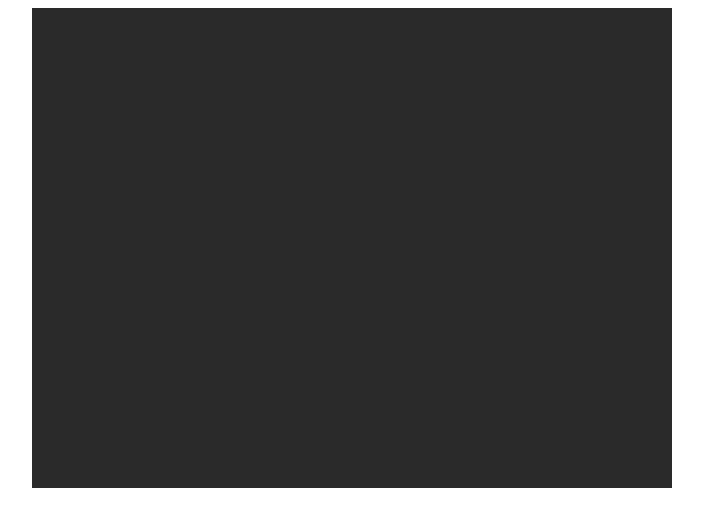
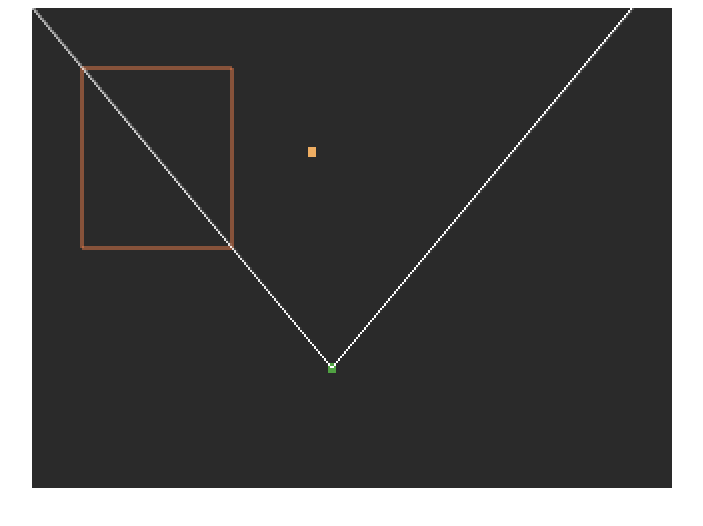
Before and after one commit to IsaacThoman/suburban-wasteland, a website: page index.html in a window 1280 px wide. Shown: the whole page, without its empty margins (288-991 px from the left). Drawn offline with nearby package versions, Linux system fonts and the light colour scheme.

Commit message:
broken FOV math

```diff
--- a/index.html
+++ b/index.html
@@ -2,12 +2,12 @@
 <html lang="en">
 <head>
     <meta charset="UTF-8">
-    <title>Title</title>
+    <title>wasteland</title>
 </head>
 <body>
 <canvas id="gameCanvas" width="320" height="200" style="height: 480px; width: 640px; image-rendering: pixelated; margin-left: auto;margin-right: auto;display: block;"></canvas>
 
 <script src="/socket.io/socket.io.js"></script>
-<script src="game.js"></script>
+<script src="public/game.js"></script>
 </body>
 </html>
--- a/public/game.js
+++ b/public/game.js
@@ -1,7 +1,9 @@
 const canvas = document.getElementById("gameCanvas");
 const ctx = canvas.getContext("2d");
+const PI = Math.PI;
+const radToDeg = 1/3.14*180;
 let keys = {'up':false,'down':false,'left':false,'right':false};
-let renderMode = 0;
+let renderMode = 1;
 document.addEventListener("keydown", keyDownHandler, false);
 document.addEventListener("keyup", keyUpHandler, false);
 function keyDownHandler(e) {
@@ -26,6 +28,20 @@ function keyUpHandler(e) {
     }
 }
 
+let mikeObject = {'type':'remotePlayer','x':140,'y':60};
+let wall1 = {'type':'wall','x1':100,'y1':100,'x2':100,'y2':25};
+let wall2 = {'type':'wall','x1':100,'y1':25,'x2':25,'y2':25};
+let wall3 = {'type':'wall','x1':25,'y1':25,'x2':25,'y2':100};
+let wall4 = {'type':'wall','x1':25,'y1':100,'x2':100,'y2':100};
+
+let objects = [wall1,wall2,wall3,wall4,mikeObject];
+let objectsToRender = [];
+
+let localPlayer = {'x':150,'y':150,'dir':3.14/2};
+let playerSpeed = 2.5;
+let rotationSpeed = 0.025;
+let FOV = 3.14/2;
+
 requestAnimationFrame(doFrame);
 function doFrame(){
     ctx.fillStyle = "#2a2a2a";
@@ -34,13 +50,153 @@ function doFrame(){
     ctx.fill();
     ctx.closePath();
 
+    playerControls();
+    prepareForRender();
+
     if(renderMode==0)
-        renderObjects();
+        render3D();
+    if(renderMode==1)
+        renderTopDown();
 
     requestAnimationFrame(doFrame);
 }
 
-function renderObjects(){
+function playerControls(){
+    if(keys.up){
+        localPlayer.x+= Math.cos(localPlayer.dir);
+        localPlayer.y-= Math.sin(localPlayer.dir);
+    }
+    if(keys.down){
+        localPlayer.x-= Math.cos(localPlayer.dir);
+        localPlayer.y+= Math.sin(localPlayer.dir);
+    }
+    if(keys.left){
+        localPlayer.dir+=rotationSpeed;
+    }
+    if(keys.right){
+        localPlayer.dir-=rotationSpeed;
+    }
+
+    if(localPlayer.dir<0)
+        localPlayer.dir=2*PI;
+    if(localPlayer.dir>2*PI)
+        localPlayer.dir = 0;
+}
+let frameOn = 0;
+
+
+function prepareForRender(){
+    for(let i = 0; i<objects.length; i++){
+        if(objects[i].type == 'remotePlayer'){
+            objects[i]['x1'] = objects[i].x; objects[i]['x2'] = objects[i].x;
+            objects[i]['y1'] = objects[i].y; objects[i]['y2'] = objects[i].y;
+        }
+        objects[i]['centerX'] = (objects[i].x1+objects[i].x2)/2;
+        objects[i]['centerY'] = (objects[i].y1+objects[i].y2)/2;
+        objects[i]['distFromPlayer'] = Math.sqrt(Math.pow(localPlayer.x-objects[i].x1 ,2)+Math.pow(localPlayer.y-objects[i].y1,2));
+        objects[i]['dirFromPlayer'] = Math.atan2(objects[i].y1 - localPlayer.y,objects[i].x1 - localPlayer.x);
+
+        objects[i]['distFromPlayer2'] = Math.sqrt(Math.pow(localPlayer.x-objects[i].x2 ,2)+Math.pow(localPlayer.y-objects[i].y2,2));
+        objects[i]['dirFromPlayer2'] = Math.atan2(objects[i].y2 - localPlayer.y,objects[i].x2 - localPlayer.x);
+
+
+
+        //this line mods by a rotation, and shifts up by a rotation, and mods again. This makes it positive.
+        let adjustedDirFromPlayer = ((((objects[0]['dirFromPlayer']%(2*PI))+(2*PI))%(2*PI)));
+
+        let side1 = 0*PI-(localPlayer.dir+FOV/2);
+        let side2 = 2*PI-(localPlayer.dir-FOV/2);
+        side1 = ((((side1%(2*PI))+(2*PI))%(2*PI)));
+        side2 = ((((side2%(2*PI))+(2*PI)%(2*PI))));
+
+        let angDiffOld = (localPlayer.dir - (Math.atan2(objects[i]['y1']-localPlayer.y,objects[i]['x1']-localPlayer.x)+ PI + 2*PI)%(2*PI)-PI);
+
+        objects[i]['inFOV'] = angDiffOld>FOV/2&&angDiffOld<0-FOV/2;
+     //   objects[i]['inFOV'] = adjustedDirFromPlayer>=side1 && adjustedDirFromPlayer<=side2 ;
+        ///   side2>adjDir>side1
+        //  objects[i]['inFOV'] = true;
+        frameOn++;
+        if(frameOn%60==0){
+            //    console.log('adjDir:    '+Math.floor(adjustedDirFromPlayer*radToDeg));
+            //    console.log('playerDir: '+ Math.floor(side2*radToDeg)+','+Math.floor(side1*radToDeg));
+            console.log(localPlayer.dir*radToDeg)
+        //    console.log(adjustedDirFromPlayer*radToDeg)
+        }
+
+
+    }
+
+    objectsToRender = [];
+    let objectsCopy = objects.slice();
+    for(let i = 0; i<objects.length; i++)
+        objectsToRender[i] = i;
+
+    for(let i = 0; i<objects.length; i++){
+        for(let j = i; j<objects.length; j++){
+            if(objectsCopy[j]['distFromPlayer']<objectsCopy[i]['distFromPlayer']){
+                let iWas = objectsCopy[i];
+                objectsCopy[i] = objectsCopy[j];
+                objectsCopy[j] = iWas;
+                let indIWas = objectsToRender[i];
+                objectsToRender[i] = objectsToRender[j];
+                objectsToRender[j] = indIWas;
+            }
+        }
+    }
+
+}
+
+function renderTopDown(){
+    for(let i = 0; i<objects.length; i++){
+        if(objects[i].type=='wall'){
+            ctx.strokeStyle = "#e37a4b";
+            ctx.beginPath();
+            ctx.moveTo(objects[i].x1,objects[i].y1);
+            ctx.lineTo(objects[i].x2,objects[i].y2);
+            ctx.stroke();
+            ctx.closePath();
+
+            if(objects[i].inFOV){
+                ctx.strokeStyle = "#31ffa5";
+                ctx.beginPath();
+                ctx.moveTo(localPlayer.x,localPlayer.y);
+                ctx.lineTo(localPlayer.x +Math.cos(objects[i]['dirFromPlayer'])*objects[i]['distFromPlayer'],localPlayer.y +Math.sin(objects[i]['dirFromPlayer'])*objects[i]['distFromPlayer']);
+                ctx.stroke();
+                ctx.closePath();
+            }
+
+        }
+        if(objects[i].type=='remotePlayer'){
+            ctx.fillStyle = "#eead62";
+            ctx.beginPath();
+            ctx.rect(objects[i].x-2,objects[i].y-2,4,4);
+            ctx.fill();
+            ctx.closePath();
+        }
+
+    }
+
+    ctx.fillStyle = "#50a142"; //local player
+    ctx.beginPath();
+    ctx.rect(localPlayer.x-2,localPlayer.y-2,4,4);
+    ctx.fill();
+    ctx.closePath();
+
+    ctx.strokeStyle = "#ffffff";
+    ctx.beginPath();
+    ctx.moveTo(localPlayer.x,localPlayer.y);
+    ctx.lineTo(localPlayer.x+Math.cos(localPlayer.dir-FOV/2)*1000,localPlayer.y-Math.sin(localPlayer.dir-FOV/2)*1000);
+    ctx.stroke();
+    ctx.moveTo(localPlayer.x,localPlayer.y);
+    ctx.lineTo(localPlayer.x+Math.cos(localPlayer.dir+FOV/2)*1000,localPlayer.y-Math.sin(localPlayer.dir+FOV/2)*1000);
+    ctx.stroke();
+    ctx.closePath();
+
+
 
 
 }
+
+function render3D(){
+
+}
```
Also changed, not shown: public/renderer.js (added).
